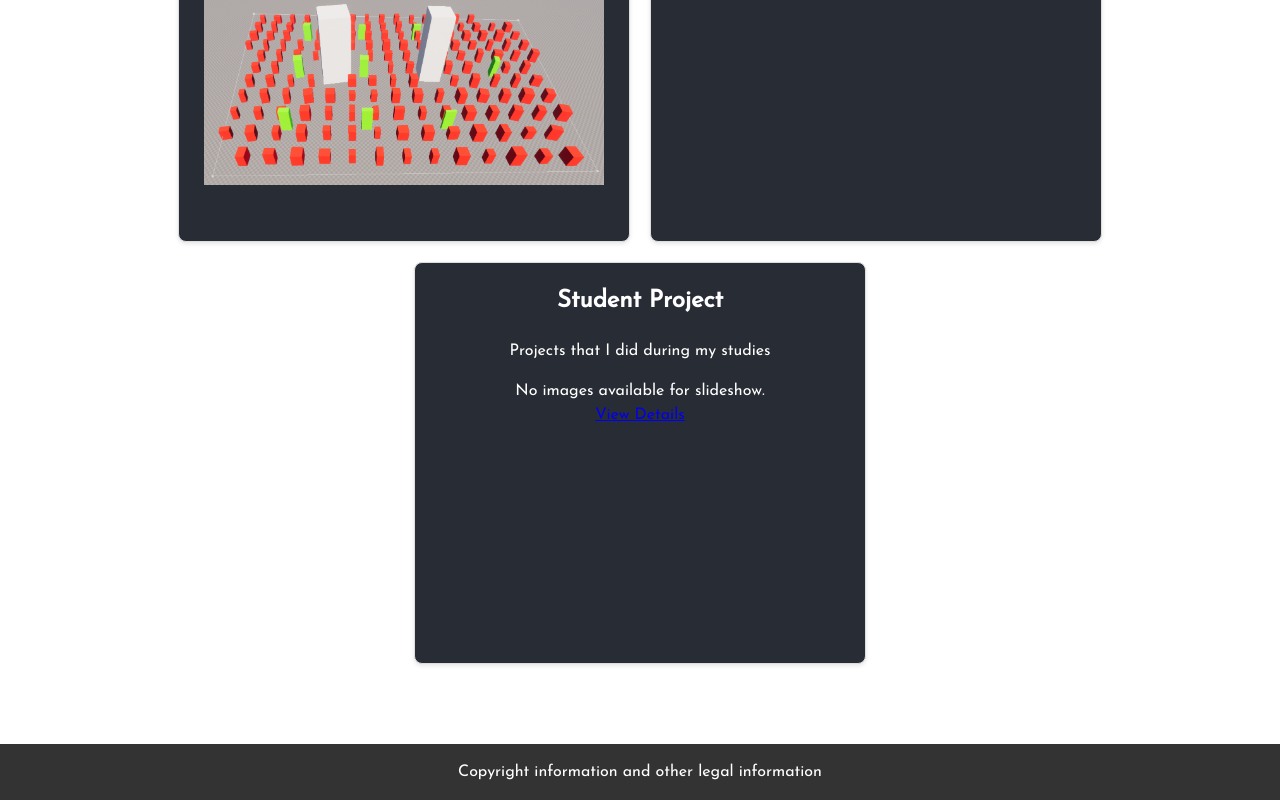
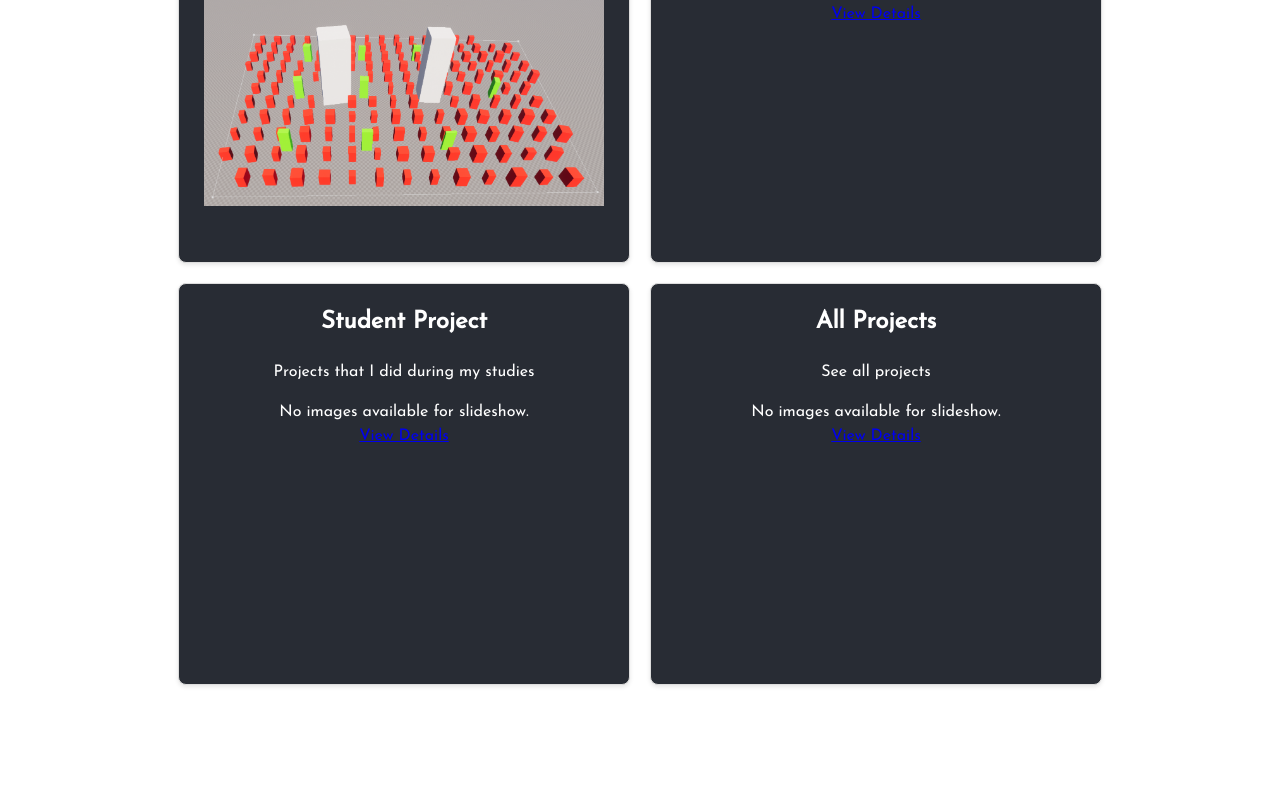
Before and after one commit to ThomasPiessat/Portfolio, a React (Create React App) app: page / in a window 1280 px wide. Shown: the part 1362-2162 px from the top of the page. After the commit the page ends 2131 px from the top, so only its background shows below. Built offline with nearby package versions, Linux system fonts and the light colour scheme.

Commit message:
increase main width (fix projects box) fix navbar
The footer is removed because it causing issue with the navbar

```diff
--- a/src/App.css
+++ b/src/App.css
@@ -21,11 +21,11 @@ body {
 }
 
 main {
-  max-width: 1200px;
+  max-width: 1600px;
   margin: 0 auto;
 }
 
-footer {
+/* footer {
   background-color: #333;
   color: #fff;
   text-align: center;
@@ -34,4 +34,4 @@ footer {
 
 footer p {
   margin: 0;
-}
+} */
--- a/src/App.jsx
+++ b/src/App.jsx
@@ -26,9 +26,9 @@ const App = () => (
         <Route path="/projects/*" element={<Projects />} />
       </Routes>
     </main>
-    <footer>
+    {/* <footer>
         <p>Copyright information and other legal information</p>
-      </footer>
+    </footer> */}
   </div>
 );
 
--- a/src/components/ProjectsPages/ProjectsShow.jsx
+++ b/src/components/ProjectsPages/ProjectsShow.jsx
@@ -25,7 +25,7 @@ const ProjectsShow = () => {
           <ProjectBox title="Personal Project" description={"Projects that I did during my free time"} images={personalProjectImages} projectType="Personal Projects"/>
           <ProjectBox title="Professional Project" description={"Projects that I did in studios"} />
           <ProjectBox title="Student Project" description={"Projects that I did during my studies"} />
-          {/* <ProjectBox title="All Projects" description="See all projects" /> */}
+          <ProjectBox title="All Projects" description="See all projects" />
         </div>
     </Element>
     );
```
